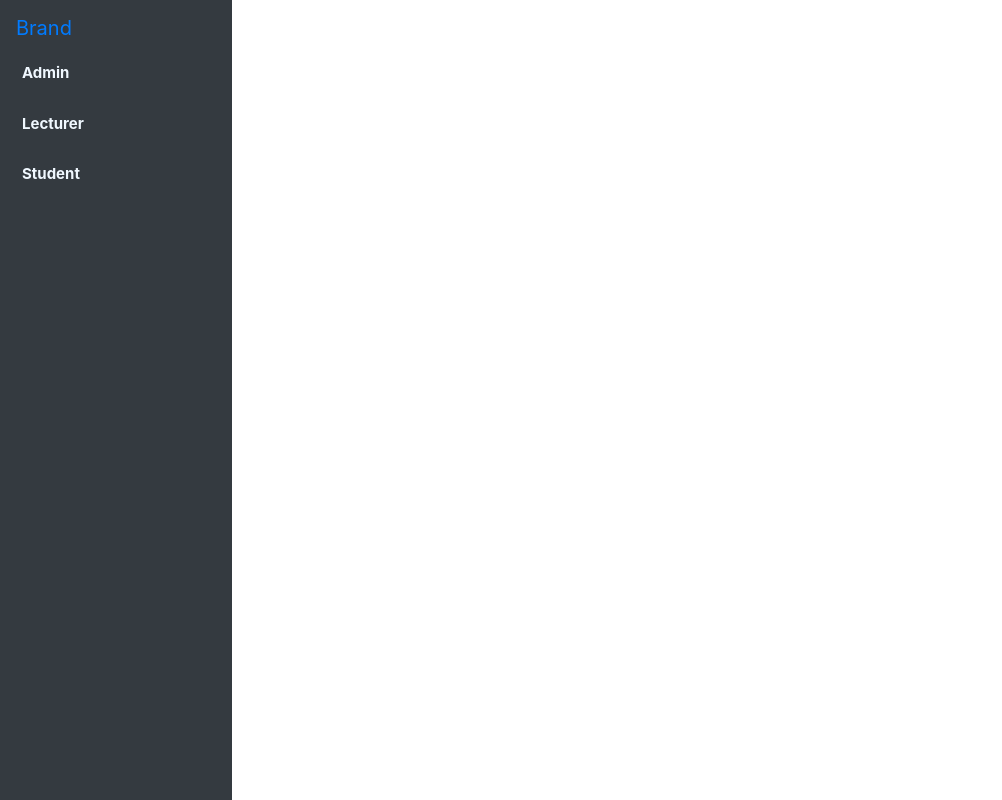
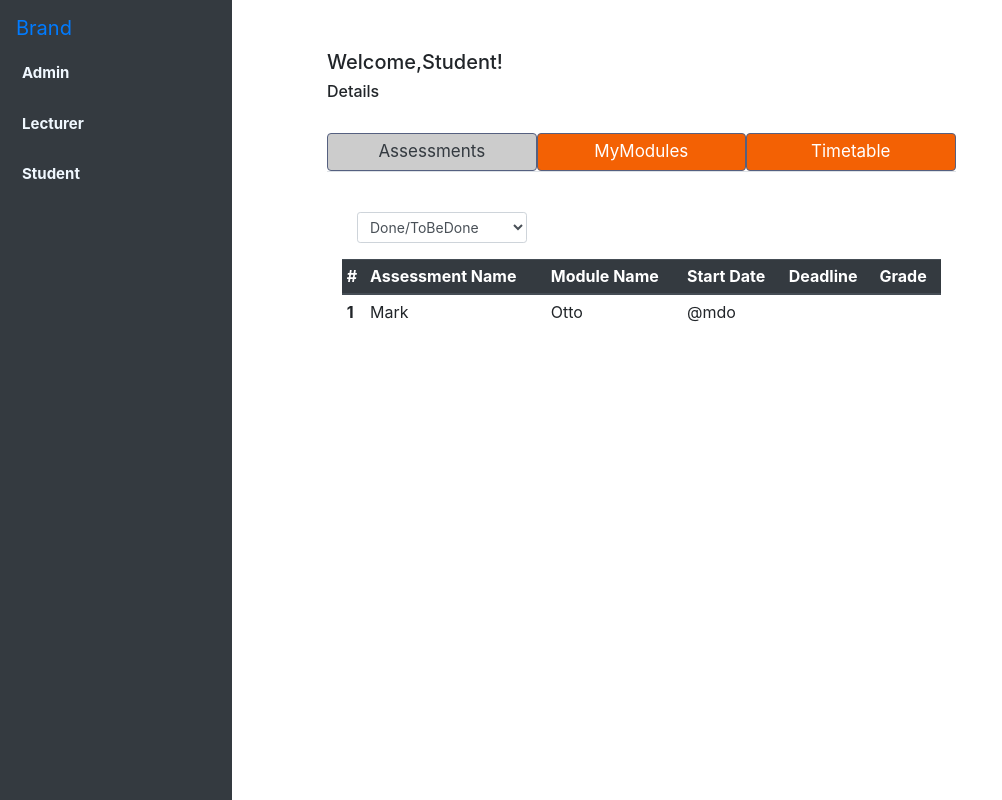
Before and after one commit to Bleizingard/RAD302_Project_2019, a React (Create React App) app in the folder frontend/: page /student in a window 1280 px wide. Shown: the whole page, without its empty margins (0-1002 px from the left). Built offline with nearby package versions, Linux system fonts and the light colour scheme.

Commit message:
Student framework created
components

```diff
--- a/frontend/src/App.js
+++ b/frontend/src/App.js
@@ -5,6 +5,7 @@ import { Layout } from "./Components/Layout";
 import Admin from "./Components/Admin/Admin.js";
 import CreateModule from "./Components/Admin/createModule";
 import EditLecturer from "./Components/Admin/editLecturer";
+import Student from "./Components/Student/Student";
 
 class App extends Component {
   render() {
@@ -13,6 +14,7 @@ class App extends Component {
         <Route path="/admin" component={Admin} />
         <Route path="/createModule" component={CreateModule} />
         <Route path="/editLecturer" component={EditLecturer} />
+        <Route path="/student" component={Student} />
       </Layout>
     );
   }
--- /dev/null
+++ b/frontend/src/Components/Student/Student.css
@@ -0,0 +1,28 @@
+.link {
+  background-color: inherit;
+  border: none;
+  float: center;
+  text-align: center;
+  outline: none;
+  cursor: pointer;
+  padding: 5px 16px;
+  transition: 0.3s;
+  font-size: 17px;
+  width: 33%;
+  background-color: #f36104;
+  border: 1px solid #556080;
+  border-radius: 4px;
+  color: #ffffff;
+}
+/* Change background color of buttons on hover */
+.link:hover {
+  background-color: #fff;
+  color: #343a40;
+}
+
+/* Create an active/current tablink class */
+.link.active {
+  background-color: #ccc;
+  color: #343a40;
+  border: 1px solid #556080;
+}
--- /dev/null
+++ b/frontend/src/Components/Student/Student.js
@@ -0,0 +1,145 @@
+import React, { Component } from "react";
+import "../Student/Student.css";
+import { Link } from "react-router-dom";
+
+export class Student extends Component {
+  displayName = Student.name;
+
+  render() {
+    const timing = ["Done", "To Be Done"];
+    const options = timing.map(opt => <option key={opt}>{opt}</option>);
+    return (
+      <div className="container-fluid" style={{ width: "100%" }}>
+        <h5>Welcome,Student!</h5>
+        <h6>Details</h6>
+
+        <section id="tabs" className="project-tab">
+          <div className="row py-4">
+            <div className="col-sm-12">
+              <nav>
+                <div
+                  className="nav nav-tabs nav-fill"
+                  id="nav-tab"
+                  role="tablist"
+                >
+                  <div
+                    className="link col-sm-4 active"
+                    id="assessments-tab"
+                    data-toggle="tab"
+                    href="#assessments"
+                    role="tab"
+                    aria-controls="assessments"
+                    aria-selected="true"
+                  >
+                    Assessments
+                  </div>
+                  <div
+                    className="link col-sm-4"
+                    id="modules-tab"
+                    data-toggle="tab"
+                    href="#modules"
+                    role="tab"
+                    aria-controls="modules"
+                    aria-selected="false"
+                  >
+                    MyModules
+                  </div>
+                  <div
+                    className="link col-sm-4"
+                    id="timetable-tab"
+                    data-toggle="tab"
+                    href="#timetable"
+                    role="tab"
+                    aria-controls="timetable"
+                    aria-selected="false"
+                  >
+                    Timetable
+                  </div>
+                </div>
+              </nav>
+              <div className="tab-content py-4" id="nav-tabContent">
+                <div
+                  className="tab-pane active"
+                  id="assessments"
+                  role="tabpanel"
+                  aria-labelledby="assessments-tab"
+                >
+                  <div className="container py-3">
+                    <div className="form-group input-group-sm col-sm-4">
+                      <select
+                        name="timing"
+                        className="form-control"
+                        defaultValue={""}
+                        onChange={this.handleChange}
+                      >
+                        <option value="" disabled hidden>
+                          Done/ToBeDone
+                        </option>
+                        {options}
+                      </select>
+                    </div>
+                    <table class="table table-sm pt-3">
+                      <thead class="thead-dark">
+                        <tr>
+                          <th scope="col">#</th>
+                          <th scope="col">Assessment Name</th>
+                          <th scope="col">Module Name</th>
+                          <th scope="col">Start Date</th>
+                          <th scope="col">Deadline</th>
+                          <th scope="col">Grade</th>
+                        </tr>
+                      </thead>
+                      <tbody>
+                        <tr>
+                          <th scope="row">1</th>
+                          <td>Mark</td>
+                          <td>Otto</td>
+                          <td>@mdo</td>
+                        </tr>
+                      </tbody>
+                    </table>
+                  </div>
+                </div>
+                <div
+                  className="tab-pane"
+                  id="modules"
+                  role="tabpanel"
+                  aria-labelledby="modules-tab"
+                >
+                  <table class="table table-sm pt-3">
+                    <thead class="thead-dark">
+                      <tr>
+                        <th scope="col">#</th>
+                        <th scope="col">Module Name</th>
+                        <th scope="col">Lecturer</th>
+                        <th scope="col">Grade</th>
+                      </tr>
+                    </thead>
+                    <tbody>
+                      <tr>
+                        <th scope="row">1</th>
+                        <td>Mark</td>
+                        <td>Otto</td>
+                        <td>@mdo</td>
+                      </tr>
+                    </tbody>
+                  </table>
+                </div>
+                <div
+                  className="tab-pane"
+                  id="timetable"
+                  role="tabpanel"
+                  aria-labelledby="timetable-tab"
+                >
+                  timetable
+                </div>
+              </div>
+            </div>
+          </div>
+        </section>
+      </div>
+    );
+  }
+}
+
+export default Student;
--- a/frontend/src/index.js
+++ b/frontend/src/index.js
@@ -1,6 +1,9 @@
 import React from "react";
 import ReactDOM from "react-dom";
-import "../node_modules/bootstrap/dist/css/bootstrap.min.css";
+import "bootstrap/dist/css/bootstrap.min.css";
+import $ from "jquery";
+import Popper from "popper.js";
+import "bootstrap/dist/js/bootstrap.bundle.min";
 import { BrowserRouter } from "react-router-dom";
 import "./index.css";
 import App from "./App";
```
Also changed, not shown: 1 other file (tests, documents, lock files or other folders).
